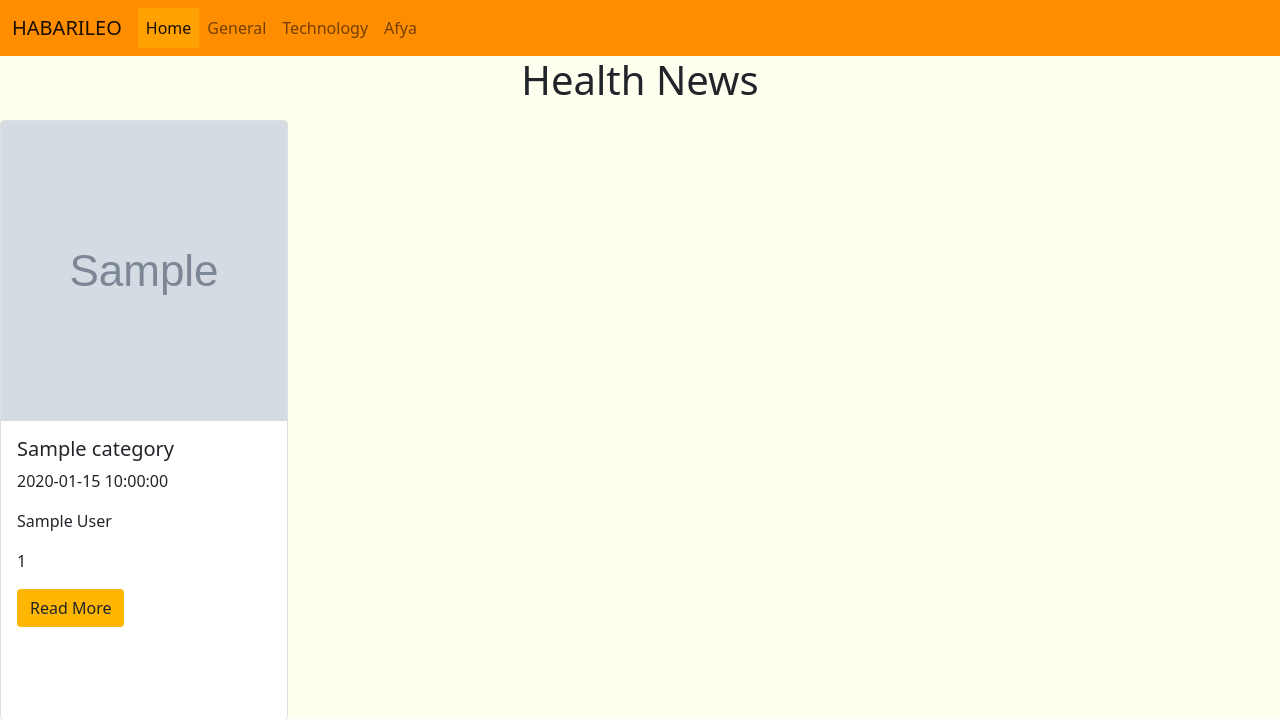
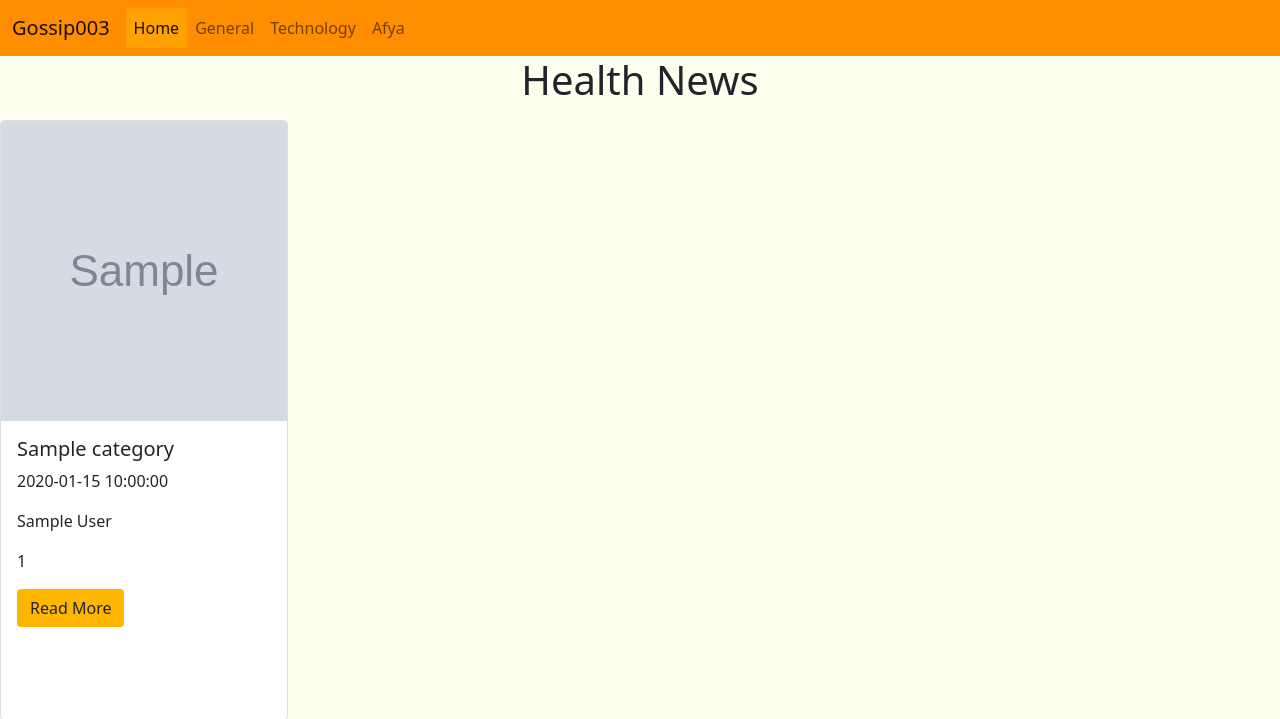
Before and after one commit to Cassie003/News-Api, a Flask app: template app/templates/afya.html in a window 1280 px wide. Shown: the top 719 px of the page. Run offline with Flask 2, Linux system fonts and the light colour scheme; the template is opened without the code that fills it: most values are stand-ins (such as "Sample title", 1, 10 or a date in 2020); grey boxes marked "Sample" are stand-in pictures; some libraries are stand-ins or nearby versions.

Commit message:
Add title

```diff
--- a/app/templates/navbar.html
+++ b/app/templates/navbar.html
@@ -1,6 +1,6 @@
 <nav class="navbar navbar-expand-lg navbar-light " style="background-color:#ff8d00;color:#000">
     <div class="container-fluid">
-      <a class="navbar-brand" href="/">HABARILEO</a>
+      <a class="navbar-brand" href="/">Gossip003</a>
       <button class="navbar-toggler" type="button" data-bs-toggle="collapse" data-bs-target="#navbarNavAltMarkup" aria-controls="navbarNavAltMarkup" aria-expanded="false" aria-label="Toggle navigation">
         <span class="navbar-toggler-icon"></span>
       </button>
```
